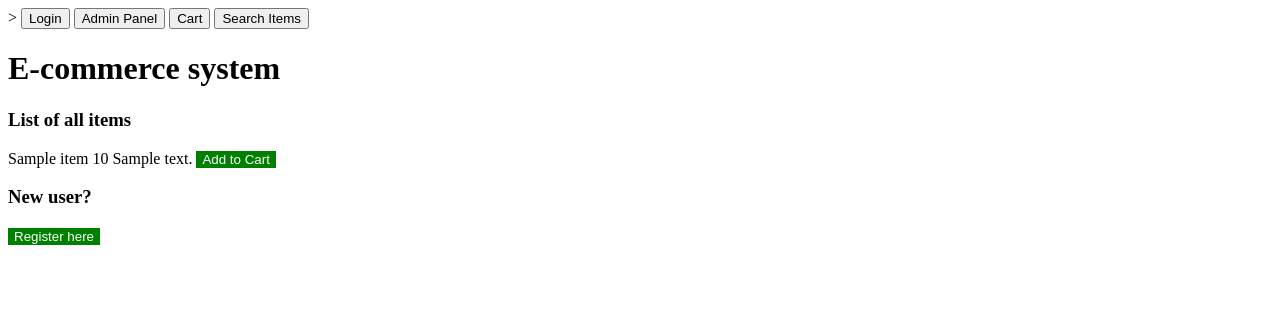
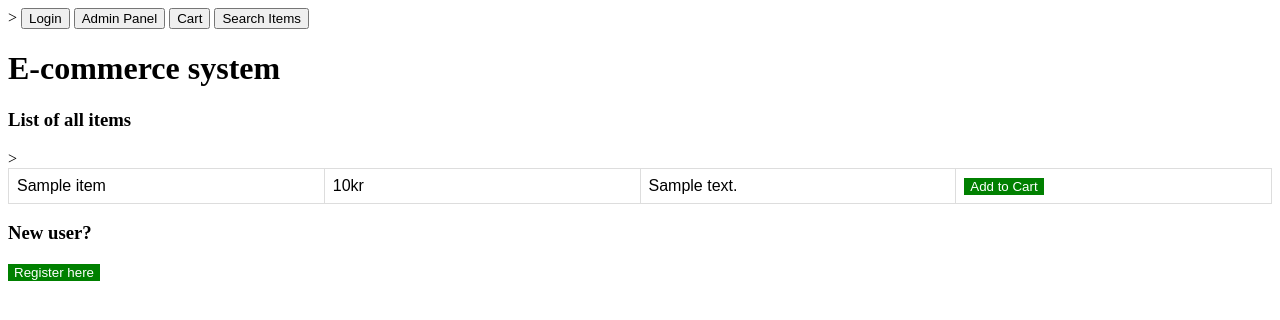
Before and after one commit to NoraTomas/TDT4242, a Django app: template ecommerce/templates/ecommerce/home.html in a window 1280 px wide. Shown: the top 320 px of the page. Run offline with Django 3.2, Linux system fonts and the light colour scheme; the template is opened without the code that fills it: most values are stand-ins (such as "Sample title", 1, 10 or a date in 2020); parts of the project's set-up code (start-up, migrations or seed data) failed here and were passed over; some libraries are stand-ins or nearby versions.

Commit message:
fixed up look of homepage

```diff
--- a/ecommerce/static/css/mainstyle.css
+++ b/ecommerce/static/css/mainstyle.css
@@ -5,9 +5,18 @@
     cursor: pointer;
 }
 
-#cart_table {
-    display: flex;
-    justify-content: space-around;
-    border: #003366;
-    padding: 1%;
+table {
+    font-family: arial, sans-serif;
+    border-collapse: collapse;
+    width: 100%;
 }
+
+td, th {
+    border: 1px solid #dddddd;
+    text-align: left;
+    padding: 8px;
+}
+
+tr:nth-child(even) {
+    background-color: #dddddd;
+}
--- a/ecommerce/templates/ecommerce/item_list.html
+++ b/ecommerce/templates/ecommerce/item_list.html
@@ -1,14 +1,29 @@
+{% block head %}
+    <script type="text/javascript" src="/static/js/homePage.js"></script>>
+    <link rel="stylesheet" type="text/css" href="/static/css/mainstyle.css">
+    <script type="text/javascript" src="/static/js/registration.js"></script>
+{% endblock %}
+
+
 {% for item in items %}
-    <div xmlns="http://www.w3.org/1999/html">
-        <label> {{ item.name }}</label>
-        <label> {{ item.price }}</label>
-        <label> {{ item.description }}</label>
-        {% if item.sale > 0 %}
-            <label> <b>Discount: </b> {{ item.sale }} %</label>
-        {% endif %}
-        <label>
+    <table>
+        <tr>
+            <td col width="115">{{ item.name }}</td>
+            <td col width="115">{{ item.price }}kr</td>
+            <td col width="115">{{ item.description }}</td>
+            {% if item.sale > 0 %}
+                <td col width="115" ><b>Discount: </b> {{ item.sale }} %</td>
+            {% endif %}
+
+            {% if item.sale == 0 %}
+                <td col width="115"><b>Discount: None </b></td>
+            {% endif %}
+
+            <td col width="115">
             <button class="ok-button" onclick="addItemToCart({{ item.pk }})">
                 Add to Cart</button>
-        </label>
-    </div>
+            </td>
+        </tr>
+
+    </table>
 {% endfor %}
```
Also changed, not shown: db.sqlite3.
